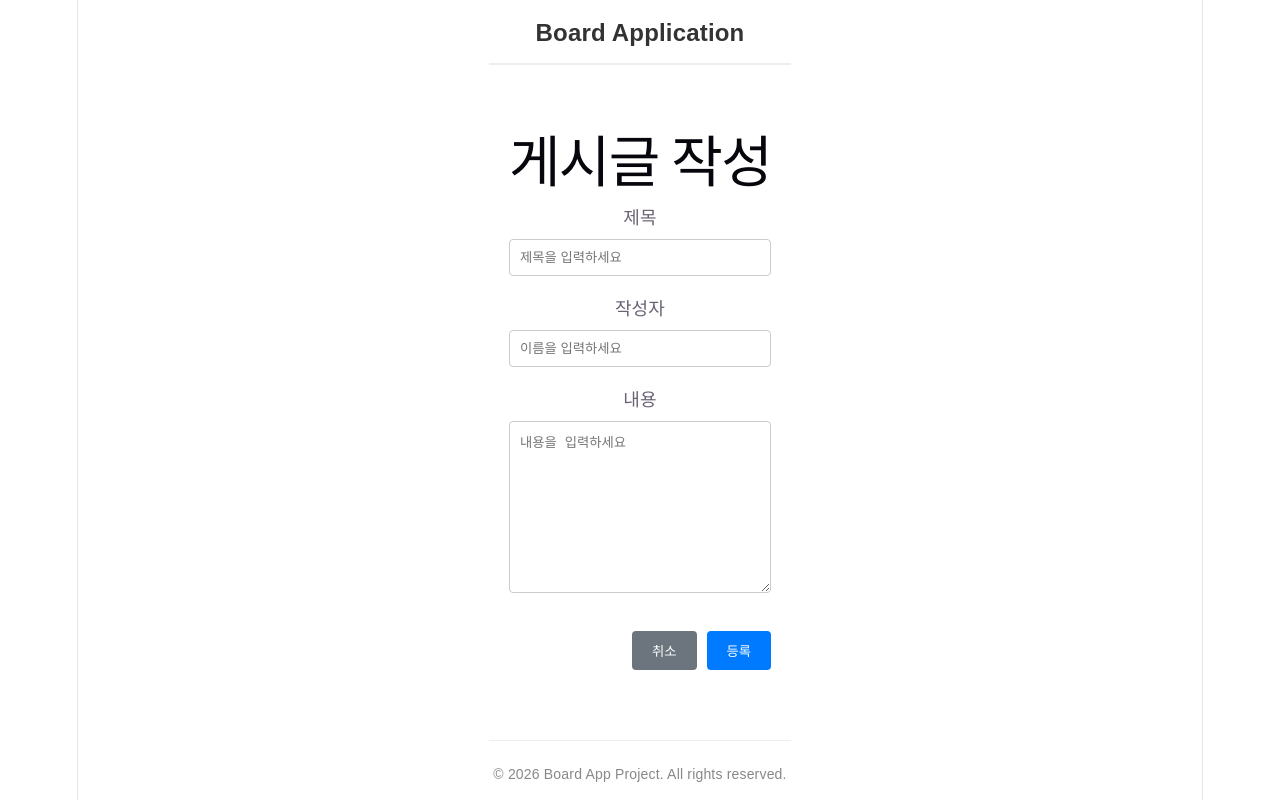
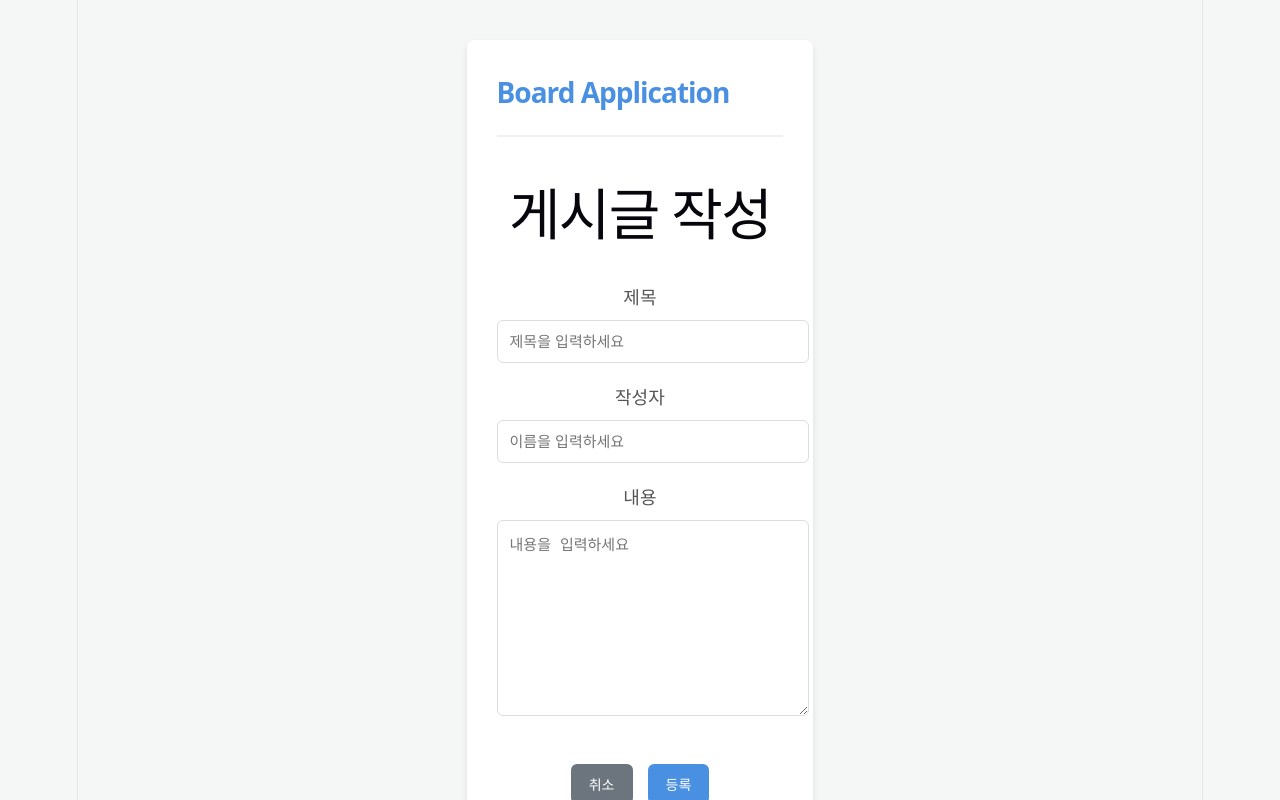
Before and after one commit to education2ckt/cloud3, a React app in the folder frontend/: page /write in a window 1280 px wide. Shown: the top 800 px of the page. Built offline with nearby package versions, Linux system fonts and the light colour scheme; the HTML template or start-up script is replaced by a standard one.

Commit message:
style: advance UI/UX design and complete final documentation

```diff
--- a/frontend/src/App.css
+++ b/frontend/src/App.css
@@ -1,70 +1,129 @@
+:root {
+  --primary-color: #4a90e2;
+  --secondary-color: #6c757d;
+  --success-color: #28a745;
+  --warning-color: #f39c12;
+  --danger-color: #e74c3c;
+  --bg-color: #f4f7f6;
+  --text-color: #2c3e50;
+  --border-radius: 8px;
+  --box-shadow: 0 4px 6px rgba(0, 0, 0, 0.1);
+}
+
+body {
+  background-color: var(--bg-color);
+  color: var(--text-color);
+  line-height: 1.6;
+}
+
 .app-container {
-  max-width: 1000px;
-  margin: 0 auto;
-  padding: 20px;
-  font-family: 'Arial', sans-serif;
+  max-width: 900px;
+  margin: 40px auto;
+  padding: 30px;
+  background-color: #fff;
+  border-radius: var(--border-radius);
+  box-shadow: var(--box-shadow);
 }
 
 header {
-  border-bottom: 2px solid #eee;
-  padding-bottom: 15px;
+  border-bottom: 2px solid #f0f0f0;
+  padding-bottom: 20px;
   margin-bottom: 30px;
+  display: flex;
+  justify-content: space-between;
+  align-items: center;
 }
 
 .logo a {
-  font-size: 24px;
-  font-weight: bold;
-  color: #333;
+  font-size: 28px;
+  font-weight: 800;
+  color: var(--primary-color);
   text-decoration: none;
+  letter-spacing: -1px;
 }
 
-.post-list-container h1 {
-  margin-bottom: 20px;
+/* Common Button Styles */
+.btn {
+  padding: 10px 18px;
+  border-radius: 6px;
+  text-decoration: none;
+  font-weight: 600;
+  font-size: 14px;
+  cursor: pointer;
+  border: none;
+  transition: all 0.2s ease;
+  display: inline-flex;
+  align-items: center;
+  justify-content: center;
 }
 
-.action-bar {
-  display: flex;
-  justify-content: flex-end;
-  margin-bottom: 15px;
+.btn:active {
+  transform: translateY(1px);
 }
 
-.btn {
-  padding: 10px 20px;
-  border-radius: 4px;
-  text-decoration: none;
-  font-weight: bold;
-  cursor: pointer;
-  border: none;
+.btn-primary { background-color: var(--primary-color); color: white; }
+.btn-primary:hover { background-color: #357abd; }
+
+.btn-secondary { background-color: var(--secondary-color); color: white; }
+.btn-secondary:hover { background-color: #5a6268; }
+
+.btn-warning { background-color: var(--warning-color); color: white; }
+.btn-warning:hover { background-color: #e67e22; }
+
+.btn-danger { background-color: var(--danger-color); color: white; }
+.btn-danger:hover { background-color: #c0392b; }
+
+/* Post List */
+.post-list-container h1 {
+  font-size: 24px;
+  margin-bottom: 20px;
+  font-weight: 700;
 }
 
-.btn-primary {
-  background-color: #007bff;
-  color: white;
+.post-table {
+  width: 100%;
+  border-collapse: separate;
+  border-spacing: 0;
+  margin-top: 15px;
 }
 
-.btn-secondary {
-  background-color: #6c757d;
-  color: white;
+.post-table th {
+  background-color: #f8f9fa;
+  padding: 15px;
+  text-transform: uppercase;
+  font-size: 12px;
+  letter-spacing: 1px;
+  color: #7f8c8d;
+  border-bottom: 2px solid #eee;
 }
 
-.btn-secondary:hover {
-  background-color: #5a6268;
+.post-table td {
+  padding: 15px;
+  border-bottom: 1px solid #f0f0f0;
 }
 
-.btn-warning {
-  background-color: #ffc107;
-  color: #212529;
+.post-table tr:last-child td {
+  border-bottom: none;
 }
 
-.btn-danger {
-  background-color: #dc3545;
-  color: white;
+.post-table tr:hover {
+  background-color: #fafbfc;
+}
+
+.post-table a {
+  color: var(--text-color);
+  text-decoration: none;
+  font-weight: 600;
+}
+
+.post-table a:hover {
+  color: var(--primary-color);
 }
 
 /* Form Styles */
-.form-container {
-  background-color: #fff;
-  padding: 20px;
+.form-container h1 {
+  margin-bottom: 25px;
+  text-align: center;
 }
 
 .form-group {
@@ -74,49 +133,66 @@ header {
 .form-group label {
   display: block;
   margin-bottom: 8px;
-  font-weight: bold;
+  font-weight: 600;
+  color: #555;
 }
 
 .form-group input, .form-group textarea {
   width: 100%;
-  padding: 10px;
-  border: 1px solid #ccc;
-  border-radius: 4px;
-  box-sizing: border-box;
+  padding: 12px;
+  border: 1px solid #ddd;
+  border-radius: 6px;
+  font-size: 15px;
+  transition: border-color 0.2s;
+}
+
+.form-group input:focus, .form-group textarea:focus {
+  outline: none;
+  border-color: var(--primary-color);
+  box-shadow: 0 0 0 3px rgba(74, 144, 226, 0.1);
+}
+
+.form-group input:disabled {
+  background-color: #f8f9fa;
+  cursor: not-allowed;
 }
 
 .form-actions {
   display: flex;
-  justify-content: flex-end;
-  gap: 10px;
-  margin-top: 30px;
+  justify-content: center;
+  gap: 15px;
+  margin-top: 40px;
 }
 
 /* Detail Styles */
 .post-detail-container {
-  background-color: #fff;
-  padding: 20px;
+  padding: 10px;
 }
 
 .post-header {
-  border-bottom: 1px solid #eee;
-  padding-bottom: 20px;
-  margin-bottom: 20px;
+  border-bottom: 1px solid #f0f0f0;
+  padding-bottom: 25px;
+  margin-bottom: 30px;
+}
+
+.post-header h1 {
+  font-size: 32px;
+  margin-bottom: 15px;
+  line-height: 1.2;
 }
 
 .post-info {
-  margin-top: 10px;
-  color: #666;
+  display: flex;
+  gap: 20px;
+  color: #95a5a6;
   font-size: 14px;
 }
 
-.post-info span {
-  margin-right: 20px;
-}
-
 .post-content {
-  min-height: 200px;
-  line-height: 1.6;
+  font-size: 17px;
+  color: #34495e;
+  min-height: 250px;
+  line-height: 1.8;
   white-space: pre-wrap;
 }
 
@@ -124,21 +200,21 @@ header {
   display: flex;
   justify-content: space-between;
   align-items: center;
-  margin-top: 50px;
-  padding-top: 20px;
-  border-top: 1px solid #eee;
+  margin-top: 60px;
+  padding-top: 30px;
+  border-top: 1px solid #f0f0f0;
 }
 
 .right-actions {
   display: flex;
-  gap: 10px;
+  gap: 12px;
 }
 
 footer {
-  margin-top: 50px;
-  padding-top: 20px;
-  border-top: 1px solid #eee;
+  margin-top: 60px;
+  padding-top: 25px;
+  border-top: 1px solid #f0f0f0;
   text-align: center;
-  color: #888;
-  font-size: 14px;
+  color: #bdc3c7;
+  font-size: 13px;
 }
```
